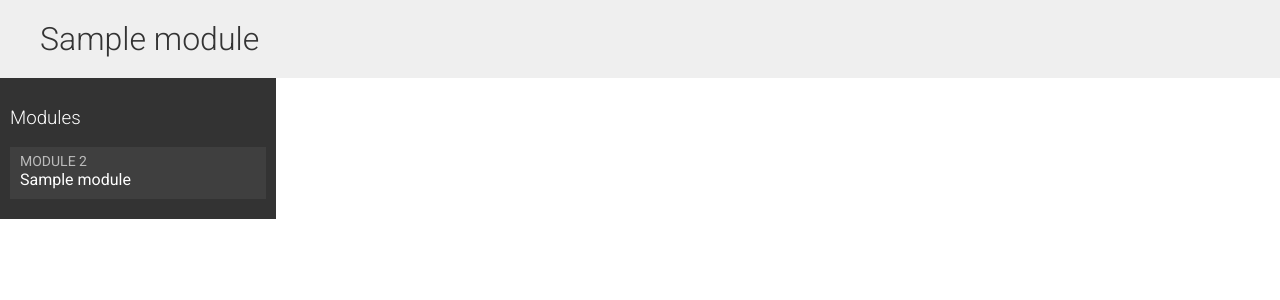
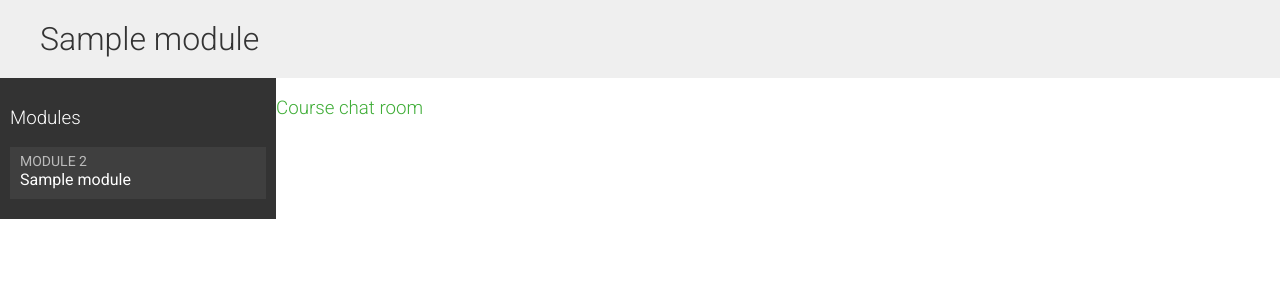
Before and after one commit to dmb225/edu, a Django app: page /students/course/1/ in a window 1280 px wide. Shown: the part 54-354 px from the top of the page. Run offline with Django 3.2, Linux system fonts and the light colour scheme; a user stored in the database is signed in; tables that the repository leaves empty hold one stand-in row (values such as "Sample post"); some libraries are stand-ins or nearby versions.

Commit message:
Add chat application in student course detail view

```diff
--- a/students/templates/students/course/detail.html
+++ b/students/templates/students/course/detail.html
@@ -29,6 +29,9 @@
             {% endfor %}
         </ul>
     </div>
+    <h3>
+        <a href="{% url 'chat:course_chat_room' object.id %}">Course chat room</a>
+    </h3>
     <div class="module">
         {% cache 600 module_contents module %}
         {% for content in module.contents.all %}
```
